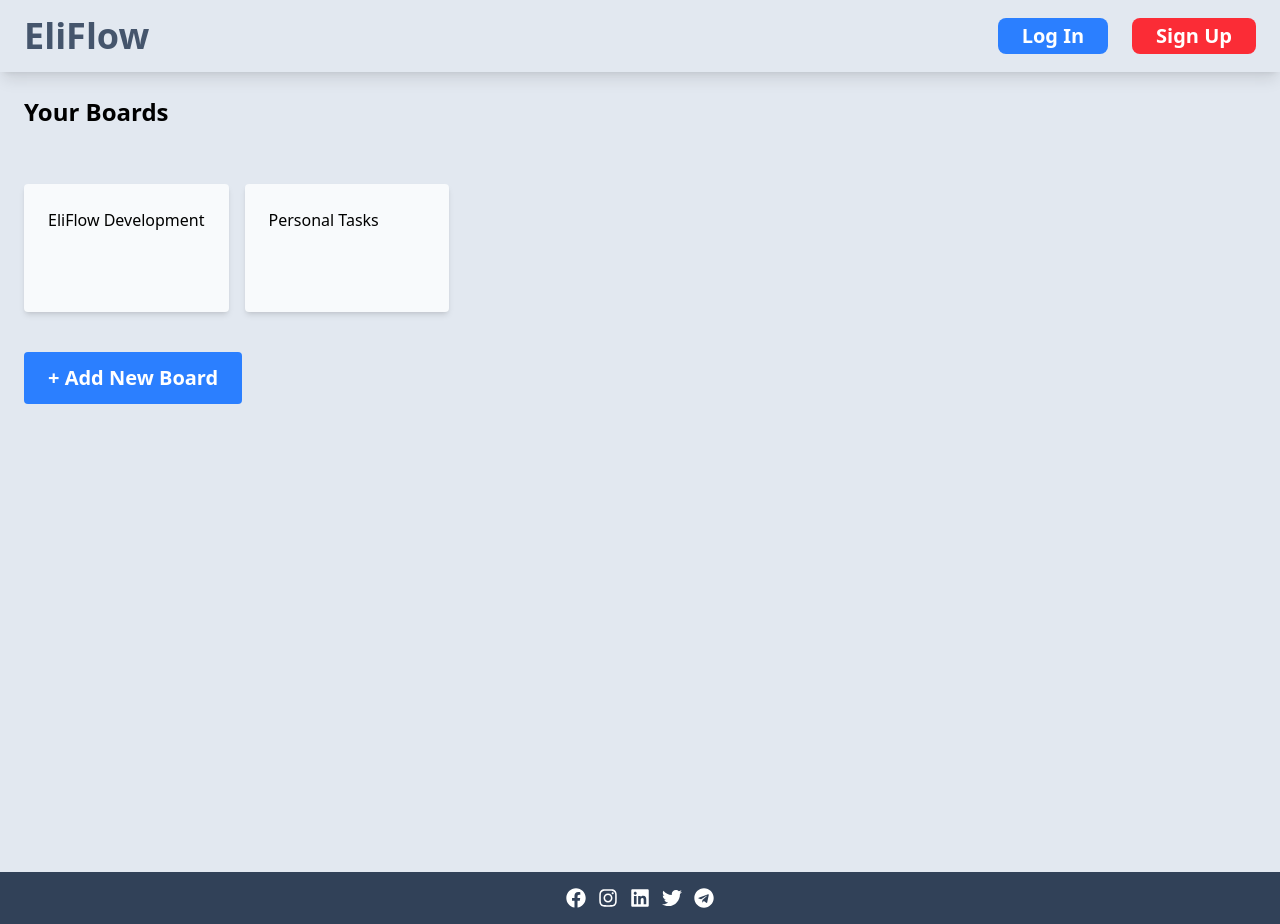
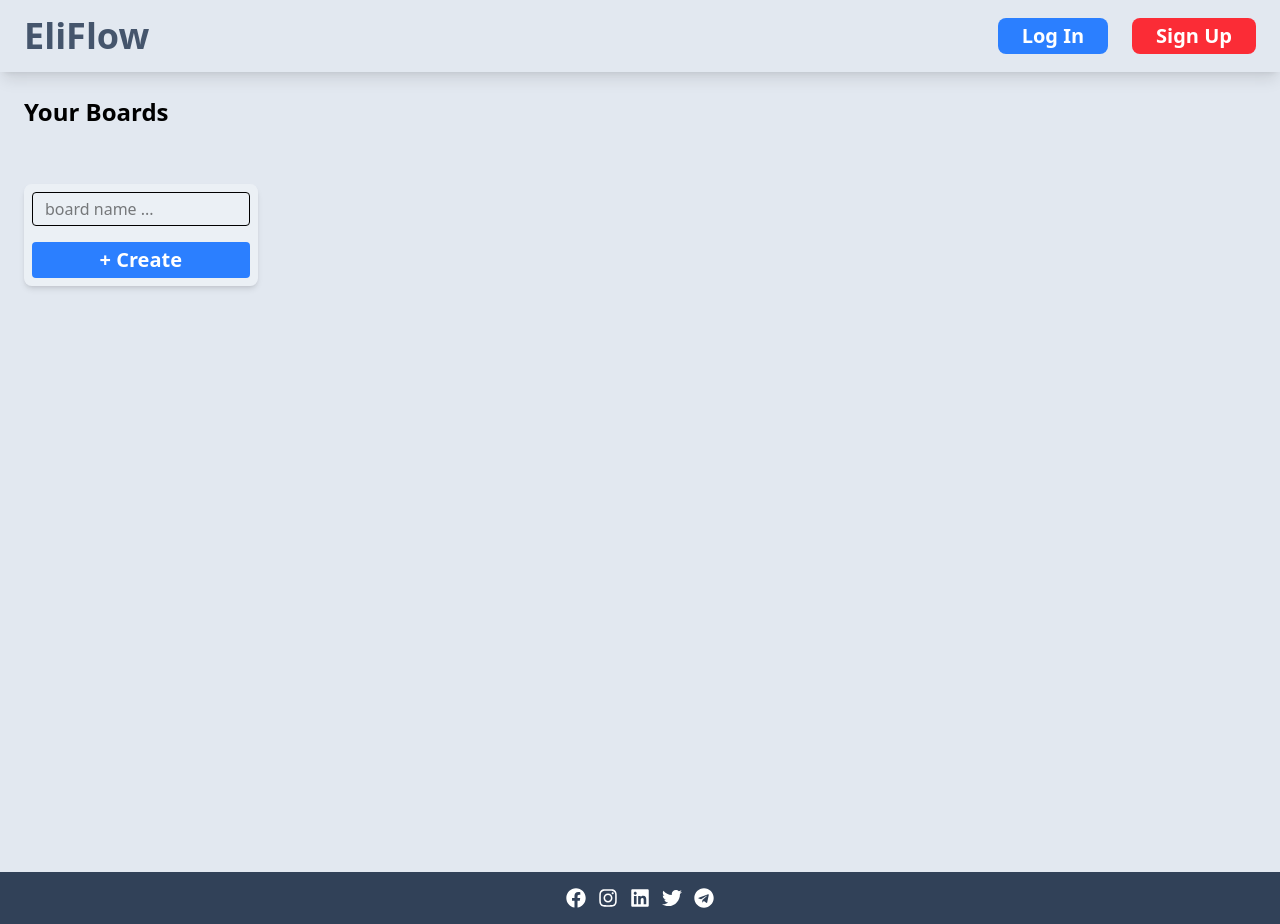
Before and after one commit to EliasDerbewBelay/Trello_clone, a Next.js app in the folder eliflow/: page /boards in a window 1280 px wide. Built offline with nearby package versions, Linux system fonts and the light colour scheme.

Commit message:
Add new board functionality has been implemented

```diff
--- a/eliflow/pages/boards/index.tsx
+++ b/eliflow/pages/boards/index.tsx
@@ -1,16 +1,40 @@
 import Link from "next/link";
+import { BoardMetaProps } from "@/interfaces";
+import { useState, useEffect } from "react";
 
 const mockBoards = [
   { id: "1", title: "EliFlow Development" },
   { id: "2", title: "Personal Tasks" },
 ];
 
-const BoardsPage = () => {
+const BoardsPage: React.FC = () => {
+  const [boards, setBoards] = useState<BoardMetaProps[]>([]);
+  const [newBoardTItle, setNewBoardTitle] = useState("");
+
+  const handleAddBoard = (e: React.FormEvent) => {
+    e.preventDefault();
+    if (!newBoardTItle.trim()) return;
+
+    const now = new Date().toISOString();
+
+    const newBoard: BoardMetaProps = {
+      id: Date.now().toString(),
+      title: newBoardTItle.trim(),
+      createdAt: now,
+      updatedAt: now,
+      listsCount: 0,
+      cardsCount: 0,
+    };
+
+    setBoards([...boards, newBoard]);
+    setNewBoardTitle("");
+  };
+
   return (
     <div className="p-6 flex flex-col items-start gap-10 min-h-screen">
       <h2 className="text-2xl font-bold mb-4">Your Boards</h2>
       <div className="grid grid-cols-5 gap-4 min-h-[8rem] ">
-        {mockBoards.map((board) => (
+        {boards.map((board) => (
           <Link
             key={board.id}
             href={`/boards/${board.id}`}
@@ -19,9 +43,22 @@ const BoardsPage = () => {
             {board.title}
           </Link>
         ))}
+
+        <div >
+          <form onSubmit={handleAddBoard} className="bg-slate-50/40 p-2 rounded-lg shadow-md hover:shadow-lg cursor-pointer flex flex-col gap-4 max-h-[14rem]">
+            <input
+              type="text"
+              placeholder="board name ..."
+              value={newBoardTItle}
+              onChange={(e) => setNewBoardTitle(e.target.value)}
+              className="border px-3 py-1 rounded-sm"
+            />
+            <button className="bg-blue-500  py-1 rounded-sm text-white font-semibold text-xl cursor-pointer hover:shadow-lg">
+              + Create
+            </button>
+          </form>
+        </div>
       </div>
-
-      <button className="bg-blue-500 px-6 py-3 rounded-sm text-white font-semibold text-xl cursor-pointer hover:shadow-lg">+ Add New Board</button>
     </div>
   );
 };
```
Also changed, not shown: eliflow/interfaces/index.tsx (+9 -0 lines).
